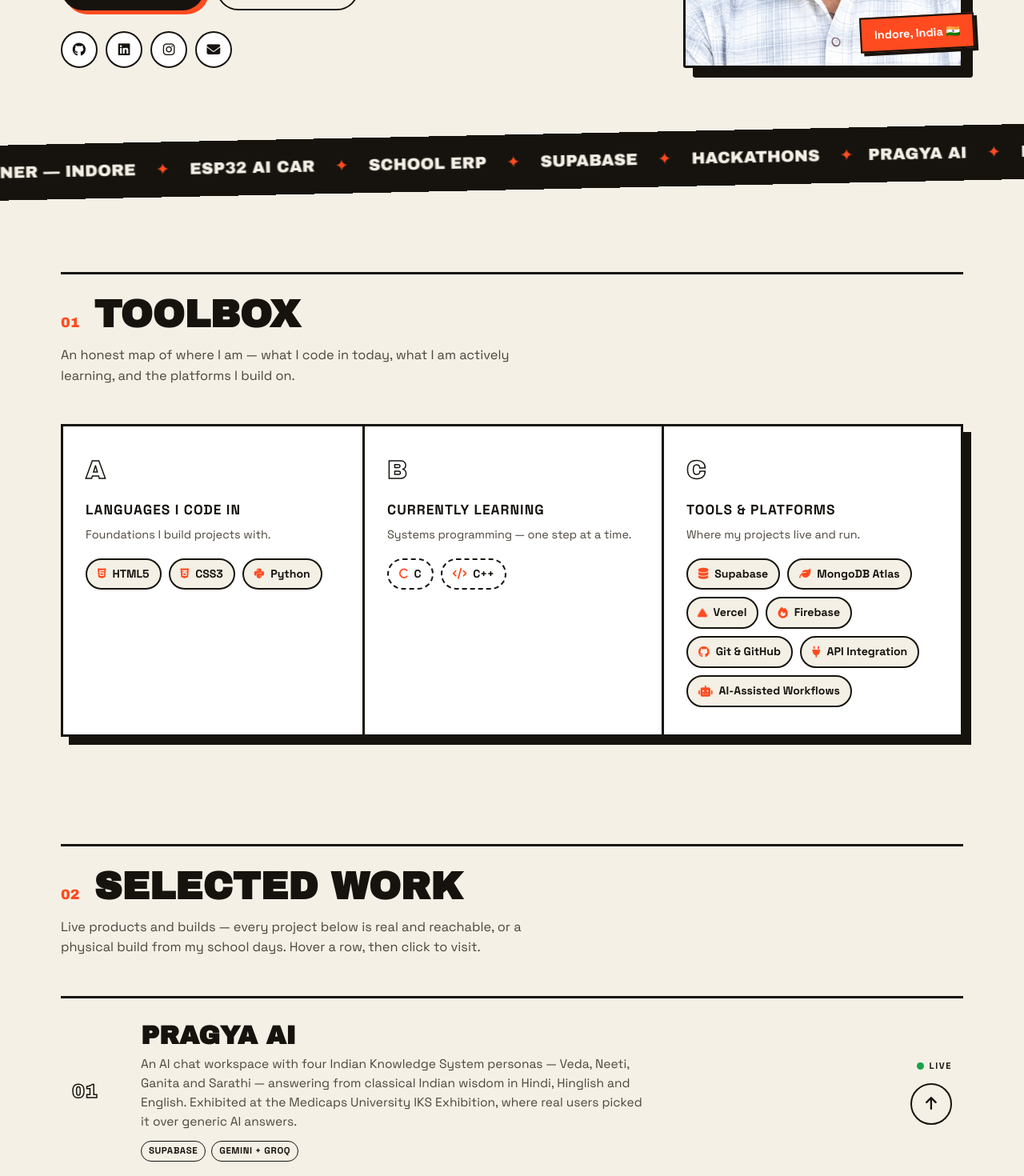
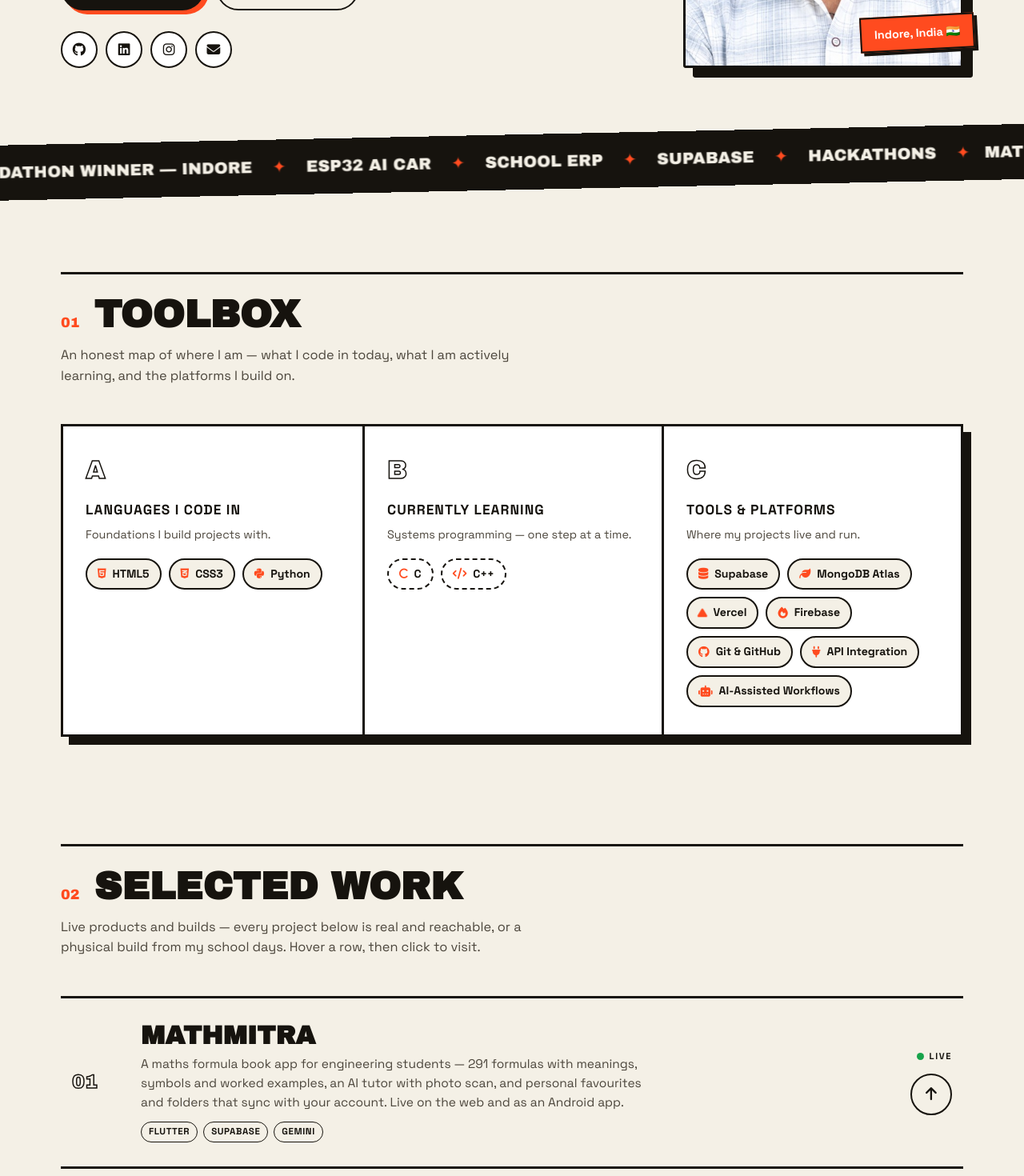
Before and after one commit to pimatrix/portfolio, a Next.js app: page / in a window 1280 px wide. Shown: the part 880-2350 px from the top of the page at 80% size. Built offline with nearby package versions, Linux system fonts and the light colour scheme.

Commit message:
Add MathMitra to the portfolio projects (first position, linking to the MathMitra-app page) and to the resume (page 1, first project, linking to yashx.xyz/MathMitra-app); small copy trims and spacing so resume page 1 fits its A4 frame

```diff
--- a/app/Portfolio.jsx
+++ b/app/Portfolio.jsx
@@ -5,6 +5,13 @@ import { useEffect, useRef, useState } from "react";
 const PHRASES = ["AI-Assisted Full-Stack Developer", "OSINT Researcher", "Hackathon Builder"];
 
 const PROJECTS = [
+  {
+    title: "MathMitra",
+    desc: "A maths formula book app for engineering students — 291 formulas with meanings, symbols and worked examples, an AI tutor with photo scan, and personal favourites and folders that sync with your account. Live on the web and as an Android app.",
+    tags: ["Flutter", "Supabase", "Gemini"],
+    link: "https://yashx.xyz/MathMitra-app",
+    live: true,
+  },
   {
     title: "Pragya AI",
     desc: "An AI chat workspace with four Indian Knowledge System personas — Veda, Neeti, Ganita and Sarathi — answering from classical Indian wisdom in Hindi, Hinglish and English. Exhibited at the Medicaps University IKS Exhibition, where real users picked it over generic AI answers.",
@@ -317,7 +324,7 @@ export default function Portfolio() {
             <div className="marquee-track">
               {[0, 1].map((n) => (
                 <span key={n}>
-                  Pragya AI <b>✦</b> Buildathon Winner — Indore <b>✦</b> ESP32 AI Car <b>✦</b> School ERP <b>✦</b> Supabase <b>✦</b> Hackathons <b>✦</b>
+                  MathMitra <b>✦</b> Pragya AI <b>✦</b> Buildathon Winner — Indore <b>✦</b> ESP32 AI Car <b>✦</b> School ERP <b>✦</b> Supabase <b>✦</b> Hackathons <b>✦</b>
                 </span>
               ))}
             </div>
--- a/public/resume.html
+++ b/public/resume.html
@@ -63,7 +63,7 @@
         .kv dd b { color: var(--ink); }
 
         /* Projects */
-        .proj { margin-bottom: 14px; }
+        .proj { margin-bottom: 10px; }
         .proj-top { display: flex; justify-content: space-between; align-items: baseline; gap: 10px; }
         .proj-name { font-size: 0.93rem; font-weight: 800; }
         .proj-name a { color: var(--ink); text-decoration: none; font-size: 0.72rem; margin-left: 4px; }
@@ -159,20 +159,26 @@
         <div class="sec-title">Projects</div>
 
         <div class="proj">
+            <div class="proj-top"><span class="proj-name">MathMitra — Maths Formula Book App <a href="https://yashx.xyz/MathMitra-app" target="_blank" rel="noopener noreferrer"><i class="fas fa-external-link-alt"></i></a></span><span class="proj-tag">AI-Assisted · Flutter App</span></div>
+            <a class="proj-link" href="https://yashx.xyz/MathMitra-app" target="_blank" rel="noopener noreferrer">yashx.xyz/MathMitra-app</a>
+            <p>Built and published a maths formula app for engineering students — 291 formulas with meanings, symbols and worked examples, an AI tutor with photo scan, and personal favourites and folders that sync with the user's account — live on the web and as an Android app, with an admin analytics dashboard.</p>
+            <p class="stack">Flutter · Supabase (Auth + Postgres) · Gemini · Vercel</p>
+        </div>
+
+        <div class="proj">
             <div class="proj-top"><span class="proj-name">Pragya AI — IKS Chat Platform <a href="https://pragyaai.yashx.xyz" target="_blank" rel="noopener noreferrer"><i class="fas fa-external-link-alt"></i></a></span><span class="proj-tag">AI · Full Stack</span></div>
             <a class="proj-link" href="https://pragyaai.yashx.xyz" target="_blank" rel="noopener noreferrer">pragyaai.yashx.xyz</a>
-            <p>Built and deployed an AI chat workspace with four Indian Knowledge System personas (Veda, Neeti, Ganita, Sarathi) answering in Hindi, Hinglish and English, with Supabase authentication, per-user rate limiting and dual AI providers (Gemini and Groq). Exhibited at the Medicaps University IKS Exhibition, where visitors preferred its shloka-backed answers over generic AI tools.</p>
+            <p>Built and deployed an AI chat workspace with four Indian Knowledge System personas (Veda, Neeti, Ganita, Sarathi) answering in Hindi, Hinglish and English, with Supabase authentication, per-user rate limiting and dual AI providers (Gemini and Groq). Exhibited at the Medicaps University IKS Exhibition, where visitors preferred its shloka-backed answers.</p>
             <p class="stack">Supabase (Auth + Postgres) · Gemini · Groq · Vercel</p>
         </div>
 
         <div class="proj">
             <div class="proj-top"><span class="proj-name">DigiShala — Cloud School ERP <a href="https://digishala.netlify.app" target="_blank" rel="noopener noreferrer"><i class="fas fa-external-link-alt"></i></a></span><span class="proj-tag">AI-Assisted · Full Stack</span></div>
             <a class="proj-link" href="https://digishala.netlify.app" target="_blank" rel="noopener noreferrer">digishala.netlify.app</a>
-            <p>Developed a cloud-based school management ERP for Tier-2/3 institutions with secure role-based dashboards (Principal / Teacher / Parent) and real-time database structures.</p>
+            <p>Developed a cloud-based school management ERP for Tier-2/3 institutions with secure role-based dashboards for principals, teachers and parents.</p>
             <p class="stack">HTML · CSS · Firebase</p>
         </div>
 
-        <p class="cont-note">Projects continued on Page 2 →</p>
     </div>
 
     <!-- ================= PAGE 2 ================= -->
```
